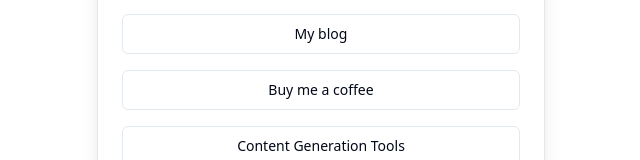
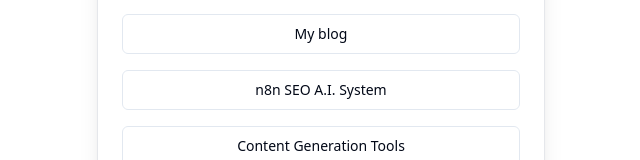
Before and after one commit to krumjahn/LinkInBio, a Next.js app: page / in a window 1280 px wide. Shown: the part 507-667 px from the top of the page, without its empty margins (319-959 px from the left). Built offline with nearby package versions, Linux system fonts and the light colour scheme.

Commit message:
feat: update button to n8n SEO A.I. System
Change 'Buy me a coffee' button to 'n8n SEO A.I. System' and update link to Gumroad product

```diff
--- a/src/app/page.tsx
+++ b/src/app/page.tsx
@@ -53,8 +53,8 @@
           </Button>
 
           <Button variant="outline" className="w-full" asChild>
-            <Link href="https://buymeacoffee.com/rumjahn">
-              Buy me a coffee
+            <Link href="https://2828633406999.gumroad.com/l/rumjahn">
+              n8n SEO A.I. System
             </Link>
           </Button>
 
```
